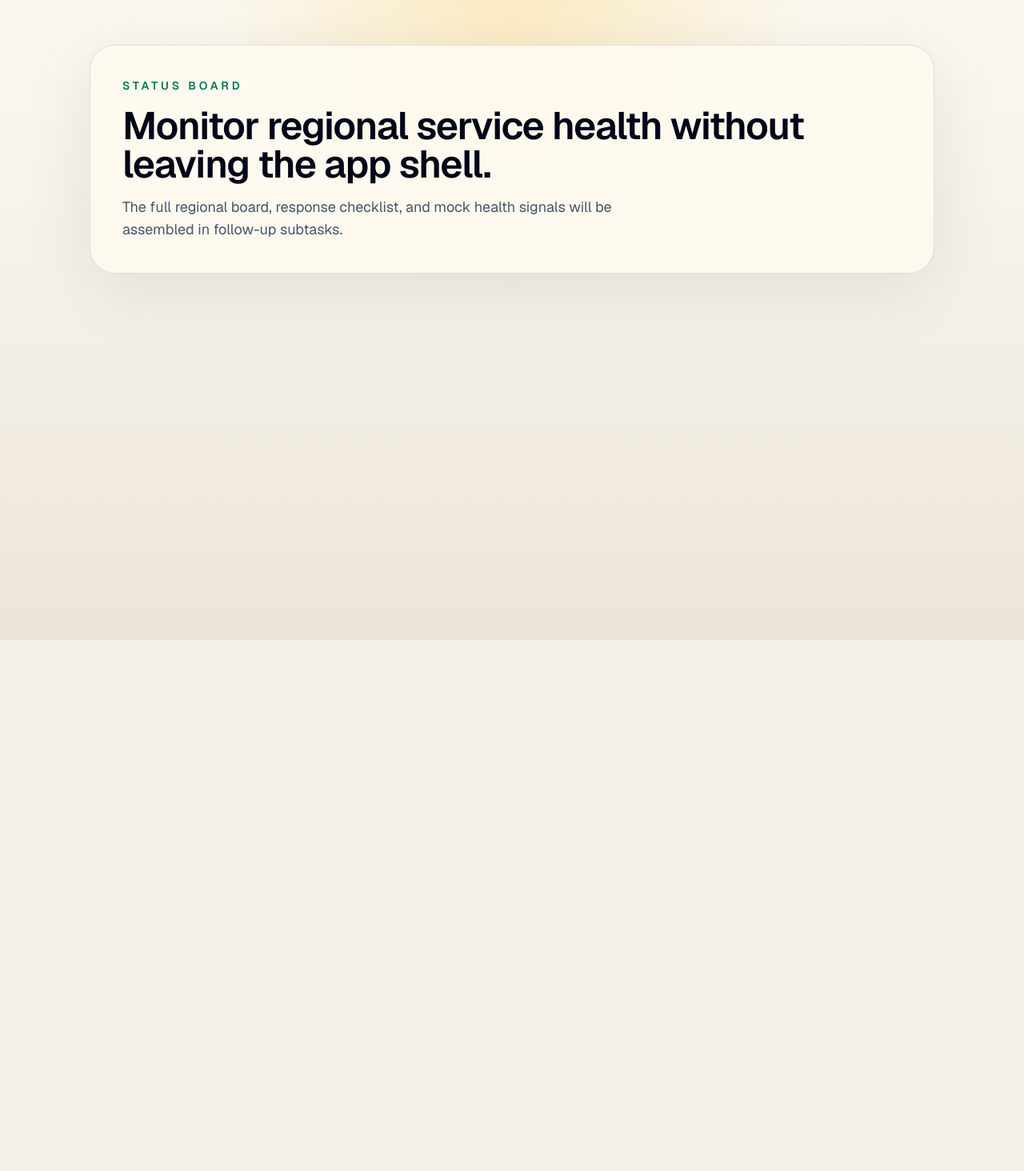
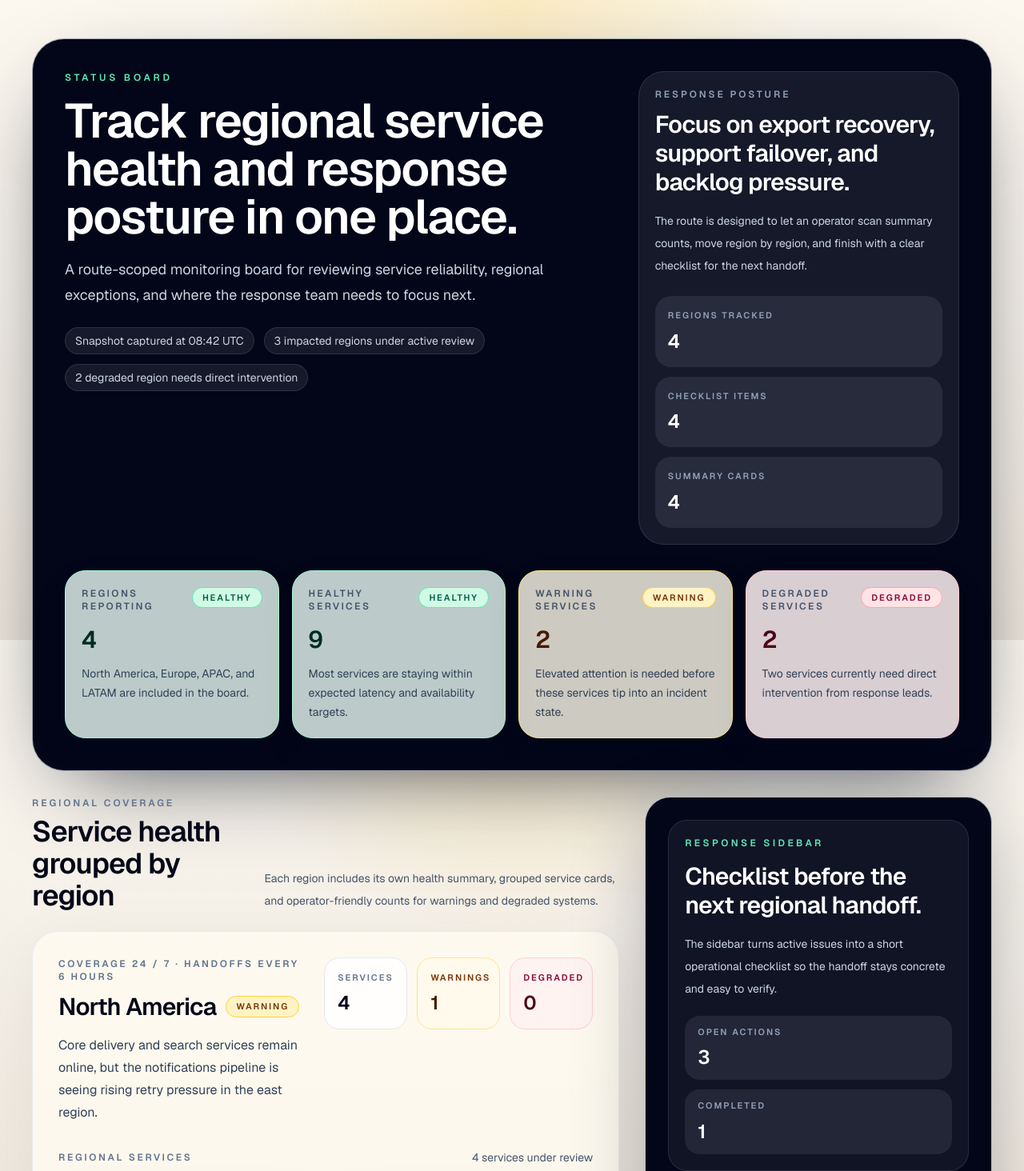
Before and after one commit to iamasx/api-test, a Next.js app: page /status-board in a window 1280 px wide. Shown: the top 1464 px of the page at 80% size. Before the commit the page ends 800 px from the top, so only its background shows below. Built offline with nearby package versions, Linux system fonts and the light colour scheme.

Commit message:
feat: compose status board route

```diff
--- a/src/app/status-board/_components/status-summary-banner.tsx
+++ b/src/app/status-board/_components/status-summary-banner.tsx
@@ -10,6 +10,7 @@ export function StatusSummaryBanner({ stat }: StatusSummaryBannerProps) {
 
   return (
     <article
+      role="listitem"
       className={`rounded-[1.6rem] border p-5 shadow-[0_18px_50px_rgba(15,23,42,0.06)] ${styles.panel}`}
     >
       <div className="flex items-start justify-between gap-3">
--- a/src/app/status-board/page.tsx
+++ b/src/app/status-board/page.tsx
@@ -1,4 +1,14 @@
 import type { Metadata } from "next";
+
+import { RegionalHealthGroup } from "./_components/regional-health-group";
+import { ResponseChecklistSidebar } from "./_components/response-checklist-sidebar";
+import { StatusSummaryBanner } from "./_components/status-summary-banner";
+import {
+  regionalHealthGroups,
+  responseChecklist,
+  responseSidebarNotes,
+  statusBoardSummary,
+} from "./_data/status-board-data";
 
 export const metadata: Metadata = {
   title: "Status Board",
@@ -7,20 +17,127 @@ export const metadata: Metadata = {
 };
 
 export default function StatusBoardPage() {
+  const impactedRegions = regionalHealthGroups.filter(
+    (group) => group.warningCount > 0 || group.degradedCount > 0,
+  ).length;
+  const degradedRegions = regionalHealthGroups.filter(
+    (group) => group.degradedCount > 0,
+  ).length;
+
   return (
-    <main className="mx-auto flex w-full max-w-6xl flex-1 flex-col px-6 py-10 sm:px-10 lg:px-12 lg:py-14">
-      <section className="rounded-[2rem] border border-[var(--line)] bg-[var(--surface)] p-8 shadow-[0_20px_90px_rgba(15,23,42,0.08)] sm:p-10">
-        <p className="text-sm font-semibold uppercase tracking-[0.28em] text-emerald-700">
-          Status Board
-        </p>
-        <h1 className="mt-4 max-w-4xl text-4xl font-semibold tracking-tight text-slate-950 sm:text-5xl">
-          Monitor regional service health without leaving the app shell.
-        </h1>
-        <p className="mt-4 max-w-2xl text-base leading-7 text-slate-600 sm:text-lg">
-          The full regional board, response checklist, and mock health signals
-          will be assembled in follow-up subtasks.
-        </p>
+    <main className="mx-auto flex w-full max-w-7xl flex-1 flex-col gap-8 px-5 py-8 sm:px-8 lg:px-10 lg:py-12">
+      <section className="overflow-hidden rounded-[2.5rem] border border-slate-200/70 bg-slate-950 px-6 py-8 text-white shadow-[0_36px_110px_-48px_rgba(15,23,42,0.9)] sm:px-8 lg:px-10 lg:py-10">
+        <div className="grid gap-8 xl:grid-cols-[minmax(0,1.45fr)_minmax(300px,0.85fr)]">
+          <div>
+            <p className="text-xs font-semibold uppercase tracking-[0.32em] text-emerald-300">
+              {statusBoardSummary.eyebrow}
+            </p>
+            <h1 className="mt-4 max-w-4xl text-4xl font-semibold tracking-tight sm:text-5xl lg:text-6xl">
+              {statusBoardSummary.title}
+            </h1>
+            <p className="mt-5 max-w-3xl text-base leading-8 text-slate-300 sm:text-lg">
+              {statusBoardSummary.description}
+            </p>
+
+            <div className="mt-6 flex flex-wrap gap-3 text-sm text-slate-300">
+              <span className="rounded-full border border-white/10 bg-white/8 px-3 py-1.5">
+                {statusBoardSummary.generatedAt}
+              </span>
+              <span className="rounded-full border border-white/10 bg-white/8 px-3 py-1.5">
+                {impactedRegions} impacted regions under active review
+              </span>
+              <span className="rounded-full border border-white/10 bg-white/8 px-3 py-1.5">
+                {degradedRegions} degraded region needs direct intervention
+              </span>
+            </div>
+          </div>
+
+          <aside className="rounded-[2rem] border border-white/10 bg-white/8 p-5">
+            <p className="text-xs font-semibold uppercase tracking-[0.24em] text-slate-400">
+              Response posture
+            </p>
+            <h2 className="mt-3 text-3xl font-semibold tracking-tight text-white">
+              Focus on export recovery, support failover, and backlog pressure.
+            </h2>
+            <p className="mt-4 text-sm leading-7 text-slate-300">
+              The route is designed to let an operator scan summary counts, move
+              region by region, and finish with a clear checklist for the next
+              handoff.
+            </p>
+
+            <div className="mt-6 grid gap-3 sm:grid-cols-3 xl:grid-cols-1">
+              <div className="rounded-[1.25rem] bg-white/8 px-4 py-4">
+                <p className="text-[11px] font-semibold uppercase tracking-[0.18em] text-slate-400">
+                  Regions tracked
+                </p>
+                <p className="mt-2 text-2xl font-semibold text-white">
+                  {regionalHealthGroups.length}
+                </p>
+              </div>
+              <div className="rounded-[1.25rem] bg-white/8 px-4 py-4">
+                <p className="text-[11px] font-semibold uppercase tracking-[0.18em] text-slate-400">
+                  Checklist items
+                </p>
+                <p className="mt-2 text-2xl font-semibold text-white">
+                  {responseChecklist.length}
+                </p>
+              </div>
+              <div className="rounded-[1.25rem] bg-white/8 px-4 py-4">
+                <p className="text-[11px] font-semibold uppercase tracking-[0.18em] text-slate-400">
+                  Summary cards
+                </p>
+                <p className="mt-2 text-2xl font-semibold text-white">
+                  {statusBoardSummary.stats.length}
+                </p>
+              </div>
+            </div>
+          </aside>
+        </div>
+
+        <div
+          aria-label="Status board summary"
+          className="mt-8 grid gap-4 md:grid-cols-2 xl:grid-cols-4"
+          role="list"
+        >
+          {statusBoardSummary.stats.map((stat) => (
+            <StatusSummaryBanner key={stat.label} stat={stat} />
+          ))}
+        </div>
       </section>
+
+      <div
+        className="grid gap-8 xl:grid-cols-[minmax(0,1.32fr)_minmax(320px,0.78fr)] xl:items-start"
+        data-testid="status-board-layout"
+      >
+        <section aria-labelledby="status-board-regions" className="space-y-6">
+          <div className="flex flex-col gap-3 lg:flex-row lg:items-end lg:justify-between">
+            <div>
+              <p className="text-xs font-semibold uppercase tracking-[0.24em] text-slate-500">
+                Regional coverage
+              </p>
+              <h2
+                id="status-board-regions"
+                className="mt-2 text-3xl font-semibold tracking-tight text-slate-950 sm:text-4xl"
+              >
+                Service health grouped by region
+              </h2>
+            </div>
+            <p className="max-w-2xl text-sm leading-7 text-slate-600">
+              Each region includes its own health summary, grouped service cards,
+              and operator-friendly counts for warnings and degraded systems.
+            </p>
+          </div>
+
+          {regionalHealthGroups.map((group) => (
+            <RegionalHealthGroup key={group.id} group={group} />
+          ))}
+        </section>
+
+        <ResponseChecklistSidebar
+          items={responseChecklist}
+          notes={responseSidebarNotes}
+        />
+      </div>
     </main>
   );
 }
```
